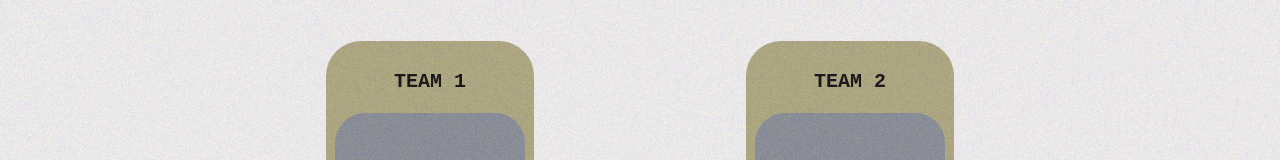
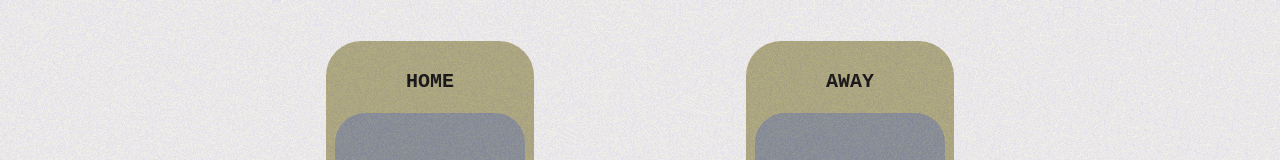
Before and after one commit to Razd29/simple-score-board, a plain HTML site: page index.html in a window 1280 px wide. Shown: the top 160 px of the page. Drawn offline with Linux system fonts and the light colour scheme.

Commit message:
change team header

```diff
--- a/index.html
+++ b/index.html
@@ -9,12 +9,12 @@
 <body>
   <div class="container">
     <div class="card1">
-      <p id="team1">TEAM 1</p>
+      <p id="team1">HOME</p>
       <div class="card-overlay"></div>
       <div id="card-inner-01">0</div>
     </div>
     <div class="card2">
-      <p id="team2">TEAM 2</p>
+      <p id="team2">AWAY</p>
       <div class="card-overlay"></div>
       <div id="card-inner-02">0</div>
     </div>
```
